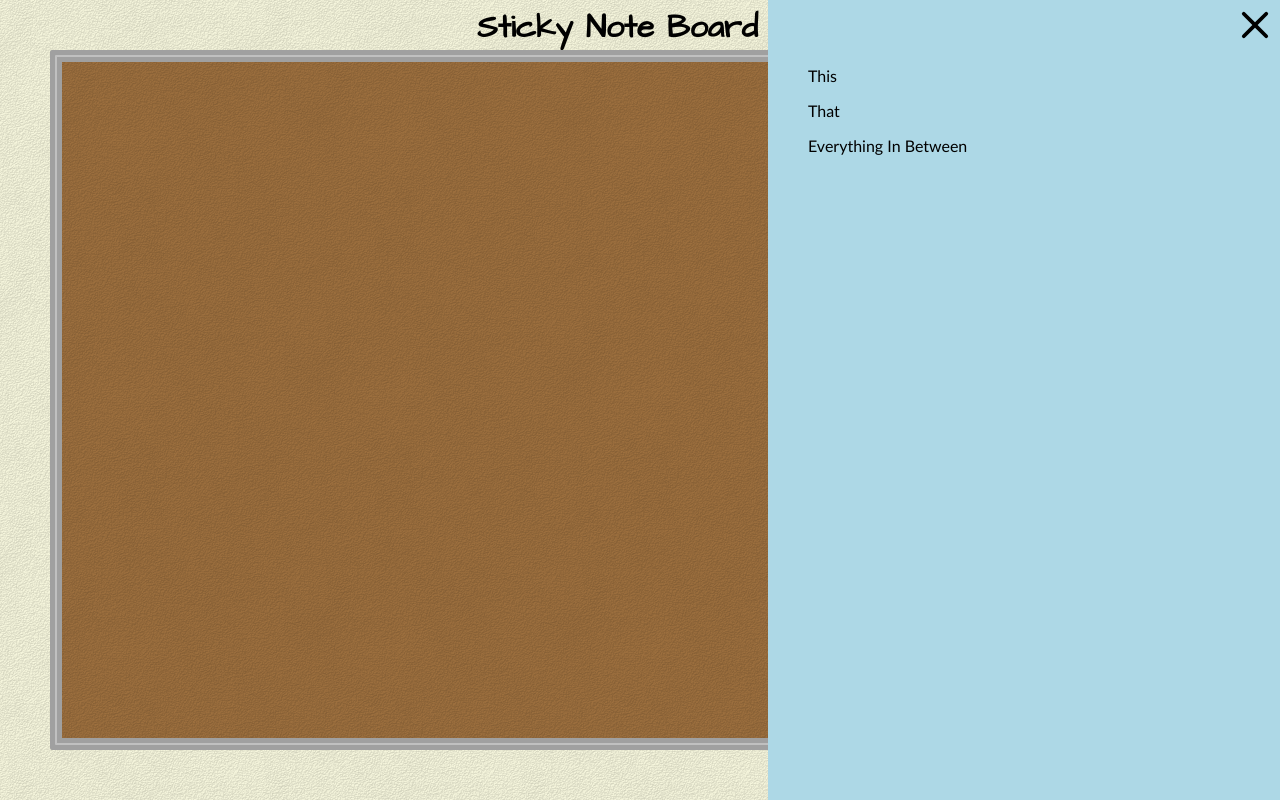
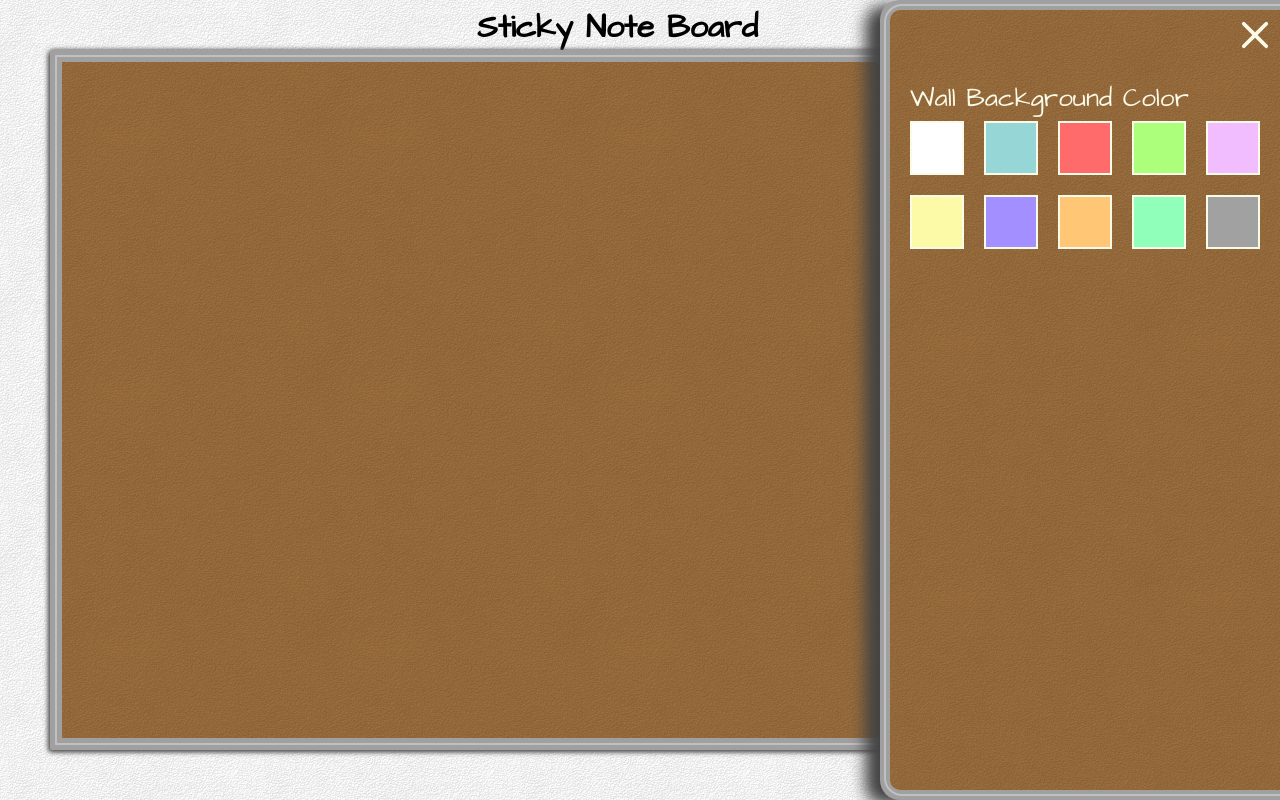
Before and after one commit to BennettB123/sticky-note-board, a React (Create React App) app: page / in a window 1280 px wide. Both pictures are taken after a click on the element 1257 px from the left and 22 px from the top of the page. Built offline with nearby package versions, Linux system fonts and the light colour scheme.

Commit message:
allow user to change wall background color in menu

```diff
--- a/src/App.css
+++ b/src/App.css
@@ -1,5 +1,4 @@
 body {
-  background-color: beige;
-  background-image: url("./components/assets/wallpaper.png");
-  font-family: "Trebuchet MS", sans-serif;
+	background-image: url("./components/assets/wallpaper.png");
+	font-family: "Trebuchet MS", sans-serif;
 }
--- a/src/components/Menu.css
+++ b/src/components/Menu.css
@@ -13,10 +13,33 @@
 .Menu {
 	position: absolute;
 	height: 100%;
-	width: 40%;
+	width: 400px;
 	right: 0;
 	z-index: 1;
-	background-color: lightblue;
+	border-radius: 20px 0 0 20px;
+	box-shadow: -15px 5px 15px #444444;
+	box-sizing: border-box;
+	background-color: #9c6f3e;
+	background-image: url("./assets/wallpaper.png");
+	border-color: #a0a0a0;
+	border-style: solid;
+	border-width: 10px 0 10px 10px;
+}
+
+.Menu:before {
+	background: none;
+	border-width: 2px 0 2px 2px;
+	border-color: #c0c0c0;
+	border-style: solid;
+	border-radius: 18px 0 0 18px;
+	content: "";
+	display: block;
+	position: absolute;
+	top: -6px;
+	left: -6px;
+	right: 0px;
+	bottom: -6px;
+	pointer-events: none;
 }
 
 .MenuHeaderBar {
@@ -31,8 +54,44 @@
 	padding: 10px;
 	transition: all 0.25s;
 	transform-origin: 50% 50%;
+	color: #fafae8;
 }
 
 .MenuExitButtonWrapper:hover {
 	transform: scale(0.8);
 }
+
+.Menu ul {
+	margin: 0px;
+	padding: 20px;
+}
+
+.Menu label {
+	display: inline-block;
+	font-family: "Architects Daughter", cursive;
+	/* font-weight: bold; */
+	font-size: 26px;
+	color: #fafae8;
+	margin-bottom: 5px;
+}
+
+.ColorSelectionBlockWrapper {
+	display: flex;
+	flex-direction: row;
+	justify-content: space-between;
+	margin-bottom: 20px;
+}
+
+.ColorSelectionBlock {
+	width: 50px;
+	height: 50px;
+	border-color: #fafae8;
+	border-style: solid;
+	border-width: 2px;
+	transition: all 0.25s;
+	transform-origin: 50% 50%;
+}
+
+.ColorSelectionBlock:hover {
+	transform: scale(0.85);
+}
--- a/src/components/Menu.js
+++ b/src/components/Menu.js
@@ -3,7 +3,7 @@ import "./Menu.css";
 import HamburgerIcon from "./assets/HamburgerIcon";
 import ExitIcon from "./assets/ExitIcon";
 
-function Menu() {
+function Menu(props) {
 	const [menuOpen, setMenuOpen] = useState(false);
 
 	const toggleMenu = () => {
@@ -34,9 +34,63 @@ function Menu() {
 					</div>
 				</div>
 
-				<ul>This</ul>
-				<ul>That</ul>
-				<ul>Everything In Between</ul>
+				<ul>
+					<label>Wall Background Color</label>
+					<div className="ColorSelectionBlockWrapper">
+						<div
+							className="ColorSelectionBlock"
+							style={{ backgroundColor: "#ffffff" }}
+							onClick={() => props.wallColorCallback("#ffffff")}
+						></div>
+						<div
+							className="ColorSelectionBlock"
+							style={{ backgroundColor: "#96d6d6" }}
+							onClick={() => props.wallColorCallback("#96d6d6")}
+						></div>
+						<div
+							className="ColorSelectionBlock"
+							style={{ backgroundColor: "#ff6b6b" }}
+							onClick={() => props.wallColorCallback("#ff6b6b")}
+						></div>
+						<div
+							className="ColorSelectionBlock"
+							style={{ backgroundColor: "#abff7a" }}
+							onClick={() => props.wallColorCallback("#abff7a")}
+						></div>
+						<div
+							className="ColorSelectionBlock"
+							style={{ backgroundColor: "#f2bdff" }}
+							onClick={() => props.wallColorCallback("#f2bdff")}
+						></div>
+					</div>
+					<div className="ColorSelectionBlockWrapper">
+						<div
+							className="ColorSelectionBlock"
+							style={{ backgroundColor: "#fcfaa7" }}
+							onClick={() => props.wallColorCallback("#fcfaa7")}
+						></div>
+						<div
+							className="ColorSelectionBlock"
+							style={{ backgroundColor: "#a38fff" }}
+							onClick={() => props.wallColorCallback("#a38fff")}
+						></div>
+						<div
+							className="ColorSelectionBlock"
+							style={{ backgroundColor: "#ffc675" }}
+							onClick={() => props.wallColorCallback("#ffc675")}
+						></div>
+						<div
+							className="ColorSelectionBlock"
+							style={{ backgroundColor: "#8fffba" }}
+							onClick={() => props.wallColorCallback("#8fffba")}
+						></div>
+						<div
+							className="ColorSelectionBlock"
+							style={{ backgroundColor: "#a1a1a1" }}
+							onClick={() => props.wallColorCallback("#a1a1a1")}
+						></div>
+					</div>
+				</ul>
 			</div>
 		</div>
 	);
--- a/src/components/NoteBoard.css
+++ b/src/components/NoteBoard.css
@@ -9,6 +9,7 @@
 	border-style: solid;
 	border-width: 12px;
 	border-radius: 2px;
+	box-shadow: -2px 2px 5px #555555, 1px 0px 5px #555555;
 }
 
 /* Used to create a 2nd border around the noteboard */
--- a/src/components/NoteBoard.js
+++ b/src/components/NoteBoard.js
@@ -7,6 +7,7 @@ import Note from "./Note";
 function NoteBoard() {
 	const [notes, setNotes] = useState([]);
 	const [nextNoteId, setNextNoteId] = useState(0);
+	const [wallColor, setWallColor] = useState("#ffffff");
 
 	const addNoteButtonHandler = () => {
 		let newNotesList = notes.concat({
@@ -20,8 +21,12 @@ function NoteBoard() {
 		var remainingNotes = notes.filter((note) => {
 			return note.id !== id;
 		});
+		setNotes(remainingNotes);
+	};
 
-		setNotes(remainingNotes);
+	const wallColorCallback = (colorHexString) => {
+		setWallColor(colorHexString);
+		document.body.style.backgroundColor = colorHexString;
 	};
 
 	return (
@@ -30,7 +35,7 @@ function NoteBoard() {
 				<div className="filler"></div>
 				<h1 className="TitleText">Sticky Note Board</h1>
 				<AddNoteButton onClick={addNoteButtonHandler} />
-				<Menu />
+				<Menu wallColorCallback={wallColorCallback} />
 			</div>
 			<div className="NoteBoard">
 				{notes.map((note) => (
```
